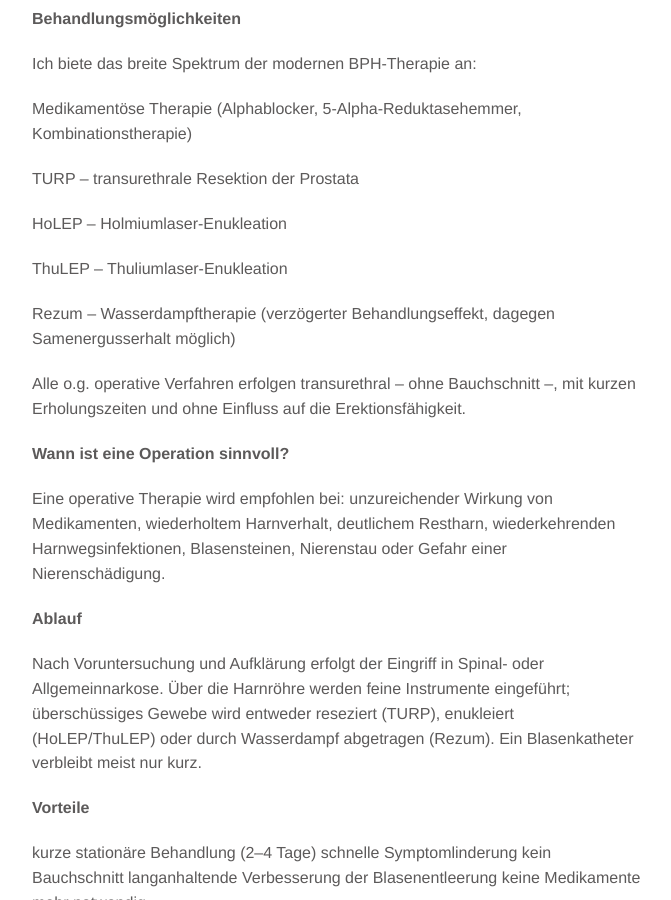
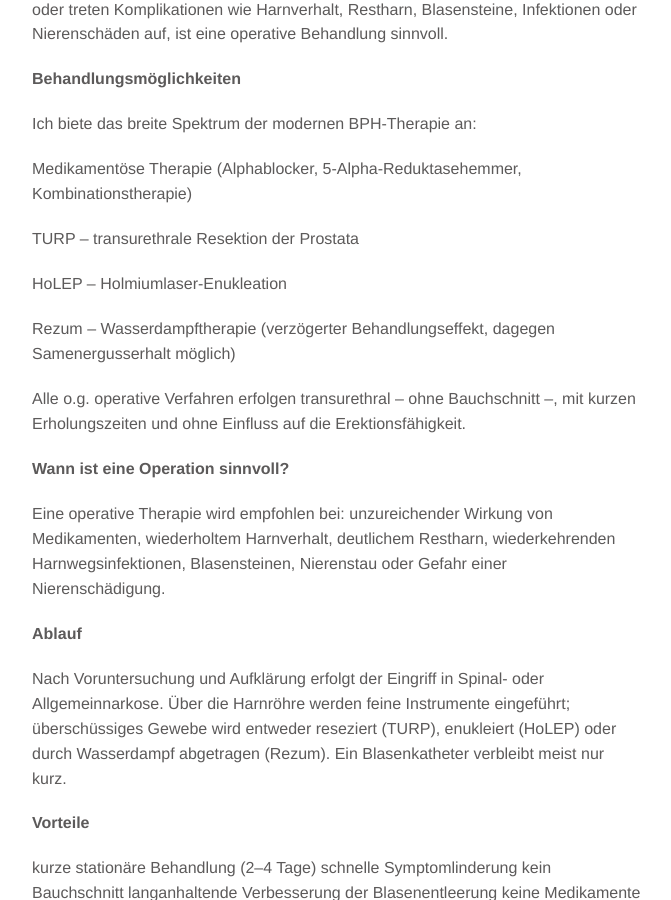
Before and after one commit to pawelrachubinski/drpawelrachubinski.github.io, a Jekyll site: the page built from _services/bph.md, in a window 1280 px wide and 900 px high, scrolled down 1071 px. Shown: the whole window, without its empty margins (143-814 px from the left). Built offline with Jekyll 4.4.1, drawn with Linux system fonts in a browser that asks for light colours; some of the changed text lies outside the part shown.

Commit message:
Update bph.md

```diff
--- a/_services/bph.md
+++ b/_services/bph.md
@@ -40,8 +40,6 @@ TURP – transurethrale Resektion der Prostata
 
 HoLEP – Holmiumlaser-Enukleation
 
-ThuLEP – Thuliumlaser-Enukleation
-
 Rezum – Wasserdampftherapie (verzögerter Behandlungseffekt, dagegen Samenergusserhalt möglich)
 
 Alle o.g. operative Verfahren erfolgen transurethral – ohne Bauchschnitt –, mit kurzen Erholungszeiten und ohne Einfluss auf die Erektionsfähigkeit.
@@ -52,7 +50,7 @@ Eine operative Therapie wird empfohlen bei: unzureichender Wirkung von Medikamen
 
 <strong>Ablauf </strong>
 
-Nach Voruntersuchung und Aufklärung erfolgt der Eingriff in Spinal- oder Allgemeinnarkose. Über die Harnröhre werden feine Instrumente eingeführt; überschüssiges Gewebe wird entweder reseziert (TURP), enukleiert (HoLEP/ThuLEP) oder durch Wasserdampf abgetragen (Rezum). Ein Blasenkatheter verbleibt meist nur kurz.
+Nach Voruntersuchung und Aufklärung erfolgt der Eingriff in Spinal- oder Allgemeinnarkose. Über die Harnröhre werden feine Instrumente eingeführt; überschüssiges Gewebe wird entweder reseziert (TURP), enukleiert (HoLEP) oder durch Wasserdampf abgetragen (Rezum). Ein Blasenkatheter verbleibt meist nur kurz.
 
 <strong>Vorteile</strong>
 
```
Also changed, not shown: other parts of _services/bph.md (+1 -1 lines).
